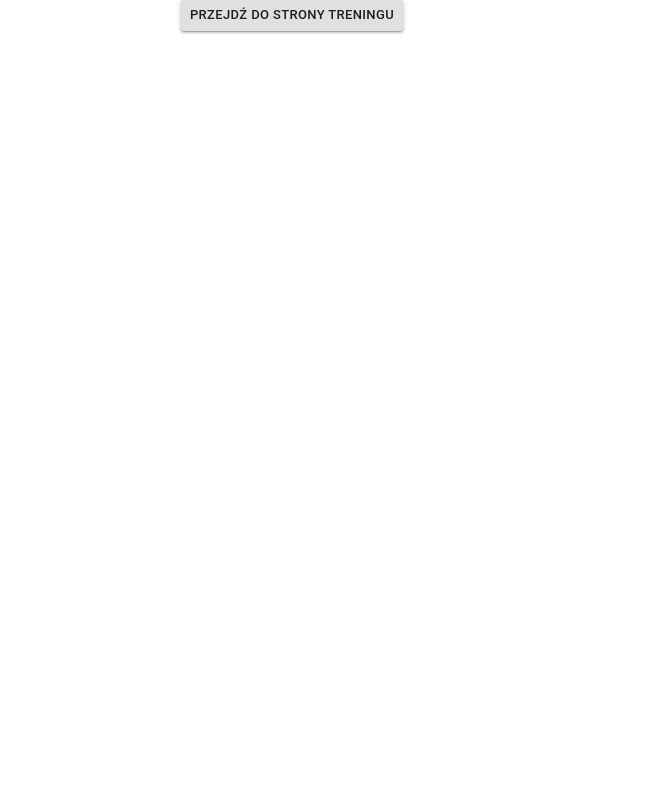
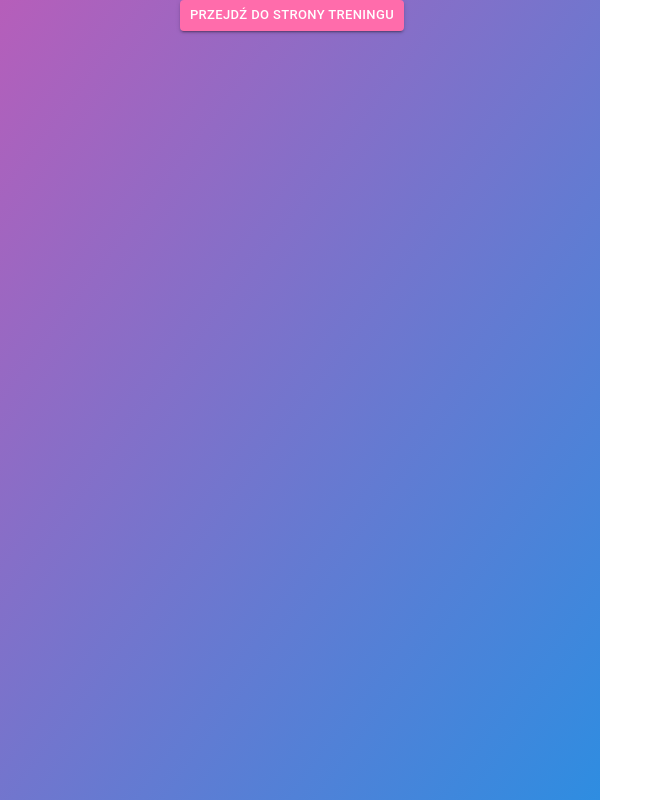
Before and after one commit to mhyrycz/training-extension, a React (Create React App) app: page / in a window 1280 px wide. Shown: the whole page, without its empty margins (0-663 px from the left). Built offline with nearby package versions, Linux system fonts and the light colour scheme; no server answers.

Commit message:
new style implemented

```diff
--- /dev/null
+++ b/src/components/button/index.tsx
@@ -0,0 +1,24 @@
+import MuiButton, {} from '@material-ui/core/Button';
+import { GLOBAL_STYLES } from '../globalStyles';
+
+interface Props {
+  title: string;
+  onClick: () => void;
+}
+
+const Button = ({onClick, title}: Props) => (
+    <MuiButton
+      style={{
+        backgroundColor: GLOBAL_STYLES.buttonBackground,
+        color: GLOBAL_STYLES.fontColor,
+        marginRight: '16px'
+      }}
+      variant='contained'
+      size='small'
+      onClick={() => onClick()}
+    >
+      {title}
+    </MuiButton>
+  );
+
+export default Button;
--- a/src/components/globalStyles.ts
+++ b/src/components/globalStyles.ts
@@ -1,4 +1,9 @@
 import styled from 'styled-components';
+
+export const GLOBAL_STYLES = {
+  buttonBackground: '#FF6CAB',
+  fontColor: 'white'
+}
 
 export const AppWrapper = styled.div`
   text-align: center;
@@ -7,7 +12,7 @@ export const AppWrapper = styled.div`
   align-items: center;
   justify-content: flex-start;
   height: 100vh;
-  background-color: white;
   font-size: 1rem;
-  color: black;
+  color: ${GLOBAL_STYLES.fontColor};
+  background-image: linear-gradient(to bottom right, #B65EBA, #2E8DE1);
 `;
--- a/src/components/goToTraining/index.tsx
+++ b/src/components/goToTraining/index.tsx
@@ -1,13 +1,9 @@
-import MuiButton from '@material-ui/core/Button';
-import { styled } from '@material-ui/core/styles';
-import { spacing } from '@material-ui/system';
+import Button from '../button';
 
 interface Props {
   isCorrectPage: boolean;
   setIsCorrectPage: React.Dispatch<React.SetStateAction<boolean>>;
 }
-
-const Button = styled(MuiButton)(spacing);
 
 function GoToTraining({isCorrectPage, setIsCorrectPage}: Props) {
   const QCZAJ_PAGE = 'qczaj.pl/moje-konto/my-favourites/';
@@ -27,15 +23,12 @@ function GoToTraining({isCorrectPage, setIsCorrectPage}: Props) {
 
   return (
     <>
-    { !isCorrectPage &&
-    <Button
-      marginRight={2}
-      variant='contained'
-      size='small'
-      onClick={() => goToPage()}
-    >
-      Przejdź do strony treningu
-    </Button>}
+      {!isCorrectPage &&
+        <Button
+          title='Przejdź do strony treningu'
+          onClick={() => goToPage()}
+        />
+      }
     </>
   );
 }
--- a/src/components/select/index.tsx
+++ b/src/components/select/index.tsx
@@ -1,12 +1,15 @@
 import Select, { SelectProps } from '@material-ui/core/Select';
 import FormControl from '@material-ui/core/FormControl';
 import { makeStyles } from '@material-ui/core/styles';
+import { GLOBAL_STYLES } from '../globalStyles';
 
 const useStyles = makeStyles(theme => ({
   hideIconPadding: {
     '& .MuiOutlinedInput-input': {
-      padding: '10px 32px 10px 20px'
-    }
+      padding: '10px 32px 10px 20px',
+    },
+    background: GLOBAL_STYLES.buttonBackground,
+    color: GLOBAL_STYLES.fontColor
   }
 }));
 
--- a/src/components/trainingSeries/movieButton/index.tsx
+++ b/src/components/trainingSeries/movieButton/index.tsx
@@ -1,8 +1,4 @@
-import MuiButton from '@material-ui/core/Button';
-import { styled } from '@material-ui/core/styles';
-import { spacing } from '@material-ui/system';
-
-const Button = styled(MuiButton)(spacing);
+import Button from '../../button';
 
 interface ButtonType {
   title: string;
@@ -26,13 +22,9 @@ function MovieButton(props: ButtonType) {
 
   return (
     <Button
-      marginRight={2}
-      variant='contained'
-      size='small'
+      title={`${props.title} - ${props.duration}`}
       onClick={() => handlePickMovie(props.duration)}
-    >
-      {props.title} - {props.duration}
-    </Button>
+    />
   );
 
 }
```
